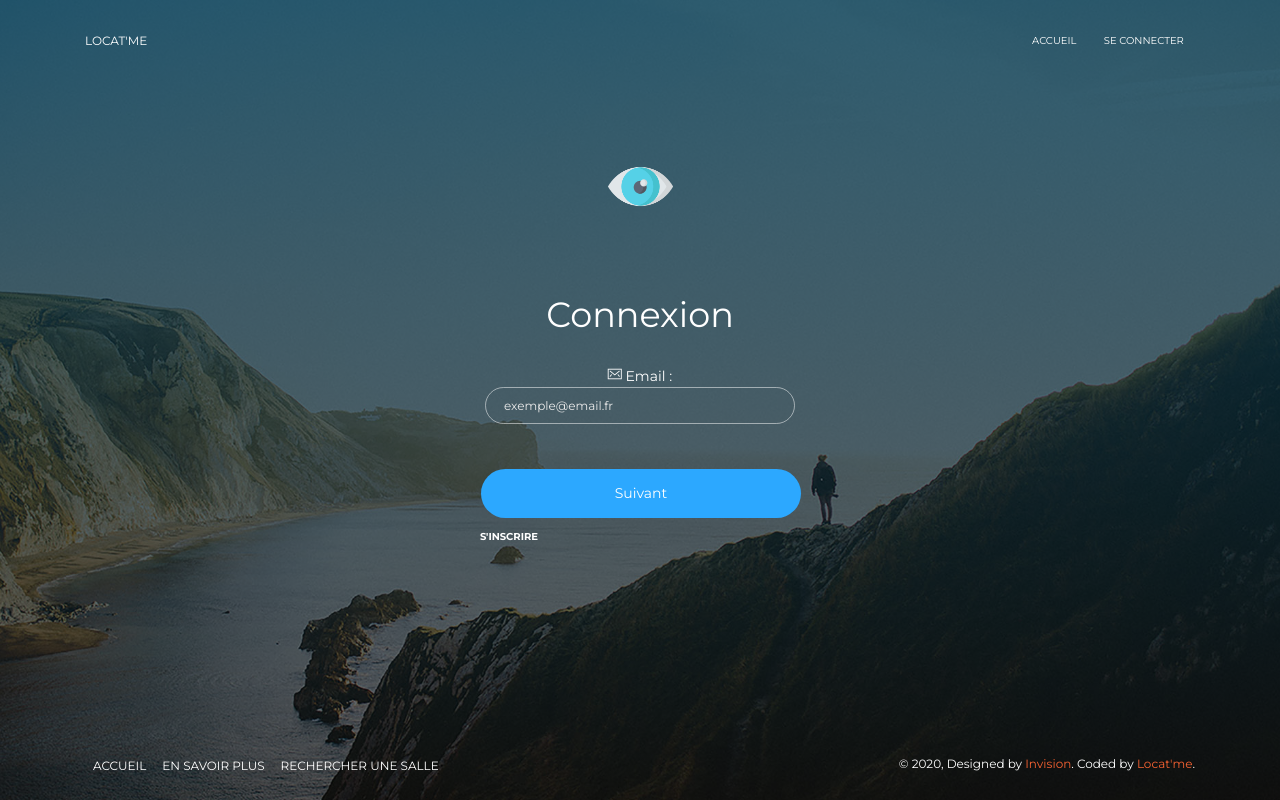
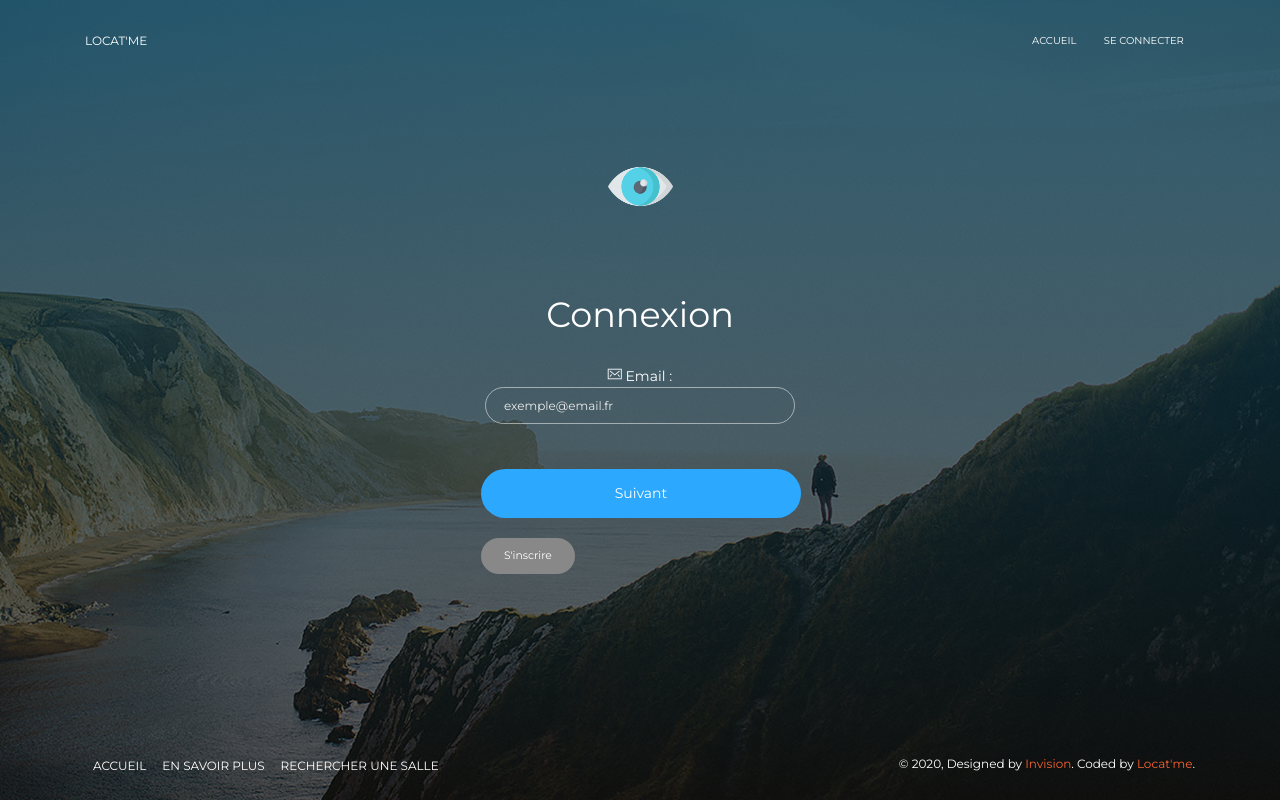
Before and after one commit to florinePrat/ProjetWeb2020, a React (Create React App) app in the folder frontend/: page /login-page in a window 1280 px wide. Built offline with nearby package versions, Linux system fonts and the light colour scheme; no server answers.

Commit message:
mineur update

```diff
--- a/frontend/src/components/Modals/modalChooseAvailability.js
+++ b/frontend/src/components/Modals/modalChooseAvailability.js
@@ -1,7 +1,6 @@
 import React from "react";
 // reactstrap components
 import {
-    Alert,
     Button,
     Modal,
     ModalBody,
--- a/frontend/src/components/search.js
+++ b/frontend/src/components/search.js
@@ -2,7 +2,6 @@ import React from "react";
 import {FormGroup, Button} from "reactstrap";
 import CustomInput from "reactstrap/es/CustomInput";
 import categories from "../utils/categories";
-import room from "../utils/room";
 // reactstrap components
 
 
--- a/frontend/src/views/Pages/LandingPage.js
+++ b/frontend/src/views/Pages/LandingPage.js
@@ -4,13 +4,10 @@ import React from "react";
 import LandingPageHeader from "../../components/Headers/LandingPageHeader.js";
 import DefaultFooter from "../../components/Footers/DefaultFooter.js";
 import auth from "../../utils/auth";
-import axios from "axios";
-import {tokenHeaders} from "../../utils/headers";
 import RoomCard from "../../components/Cards/roomCardForLanding";
 import {Col, Container, Row} from "react-bootstrap";
 import room from "../../utils/room";
 
-const burl = process.env.REACT_APP_API_URL;
 
 class LandingPage extends React.Component {
 
--- a/frontend/src/views/Pages/LoginPage.js
+++ b/frontend/src/views/Pages/LoginPage.js
@@ -1,4 +1,4 @@
-import React, {useEffect} from "react";
+import React from "react";
 
 // reactstrap components
 import {
@@ -30,11 +30,6 @@ function Signup() {
     const [password, setPassword] = React.useState("");
     const [step, setStep] = React.useState(true);
 
-    send = send.bind(this);
-    sendLog = sendLog.bind(this);
-    sendEmail = sendEmail.bind(this);
-    handleLoginClick = handleLoginClick.bind(this);
-    handleLogoutClick = handleLogoutClick.bind(this);
 
     React.useEffect(() => {
         document.body.classList.add("login-page");
@@ -217,13 +212,12 @@ function Signup() {
                                             }
                                             <div className="pull-left">
                                                 <h6>
-                                                    <a
-                                                        className="link"
-                                                        href="#"
+                                                    <Button
+                                                        className={"btn-round"}
                                                         onClick={handleLoginClick}
                                                     >
                                                         S'inscrire
-                                                    </a>
+                                                    </Button>
                                                 </h6>
                                             </div>
 
@@ -319,13 +313,12 @@ function Signup() {
                                             </Button>
                                             <div className="pull-left">
                                                 <h6>
-                                                    <a
-                                                        className="link"
-                                                        href="#"
+                                                    <Button
+                                                        className={"btn-round"}
                                                         onClick={handleLogoutClick}
                                                     >
                                                         Se connecter
-                                                    </a>
+                                                    </Button>
                                                 </h6>
                                             </div>
 
```
